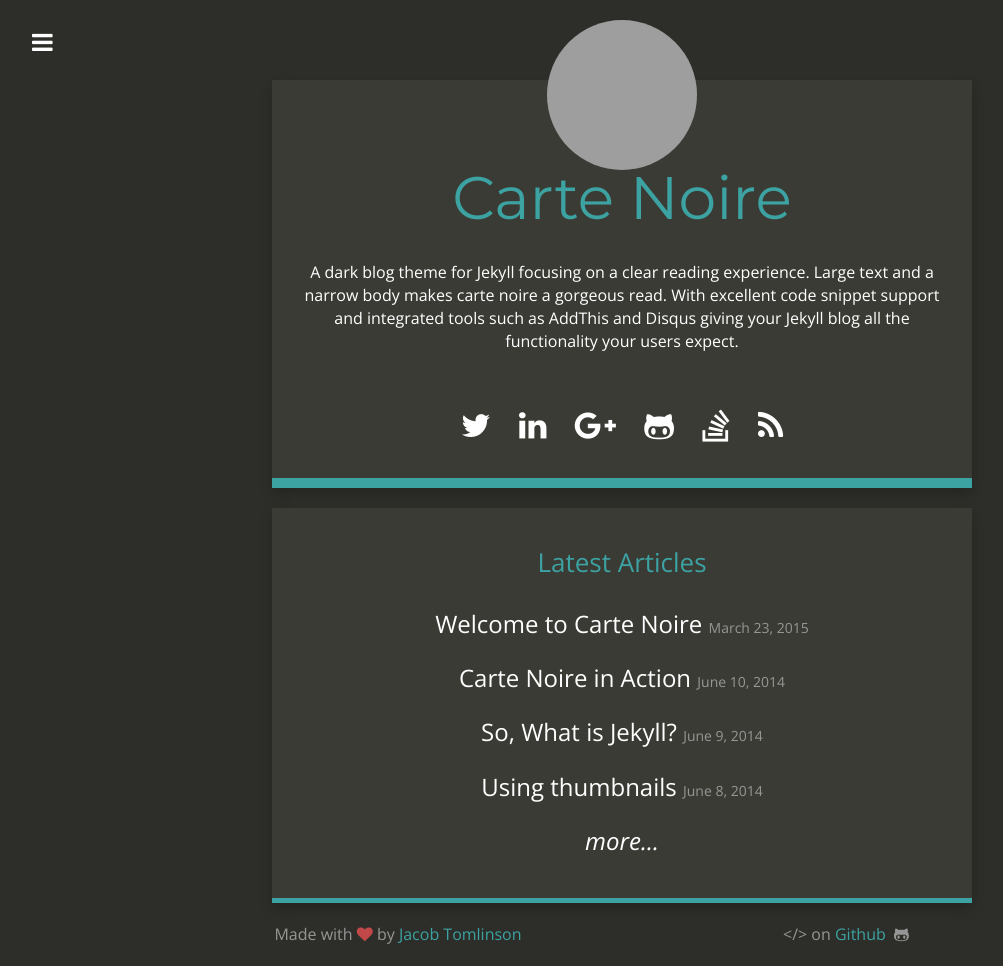
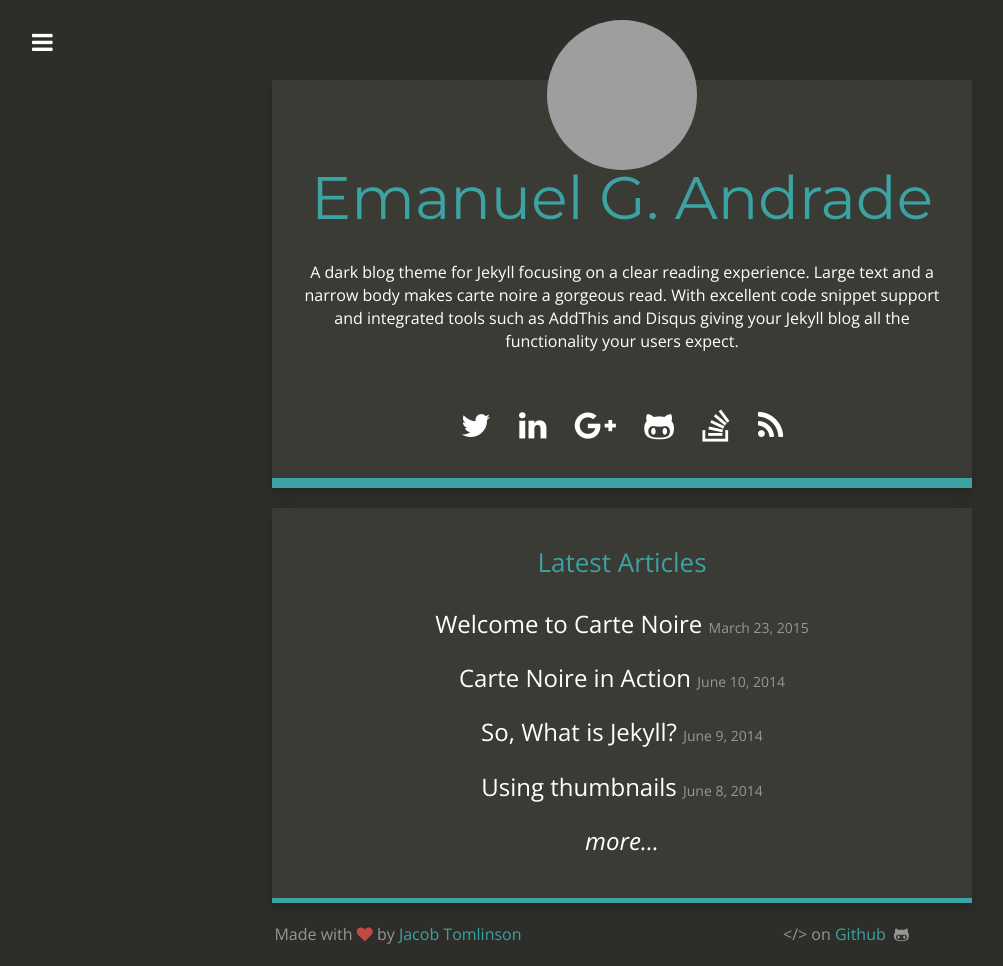
Before and after one commit to emanuelgandrade/emanuelgandrade.github.io, a Jekyll site: the page built from index.html, in a window 1280 px wide. Shown: the whole page, without its empty margins (18-1021 px from the left). Built offline with Jekyll 4.4.1, drawn with Linux system fonts in a browser that asks for light colours; nearby versions of some CDN libraries; grey boxes are pictures that could not be loaded.

Commit message:
atualização config

```diff
--- a/_config.yml
+++ b/_config.yml
@@ -1,7 +1,7 @@
 # Site settings
-title: "Carte Noire"
-email: jacob@jacobtomlinson.co.uk
-description: "A dark blog theme for Jekyll."
+title: "Emanuel G. Andrade"
+email: emanuelgandrade@gmail.com
+description: "Blog pessoal"
 baseurl: ""
 url: "http://carte-noire.jacobtomlinson.co.uk/"
 title_description: "A dark blog theme for Jekyll focusing on a clear reading experience. Large text and a narrow body makes carte noire a gorgeous read. With excellent code snippet support and integrated tools such as AddThis and Disqus giving your Jekyll blog all the functionality your users expect."
```
